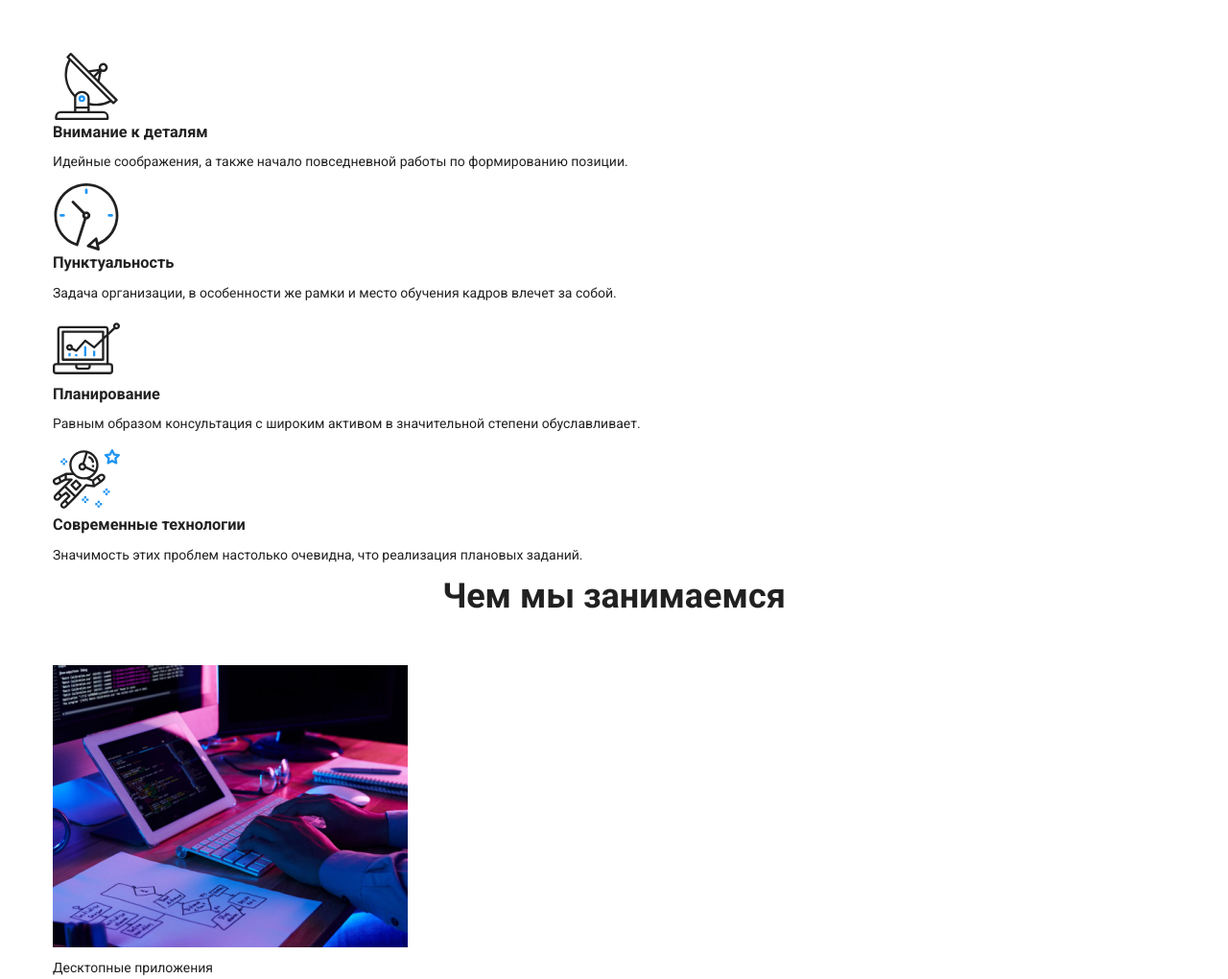
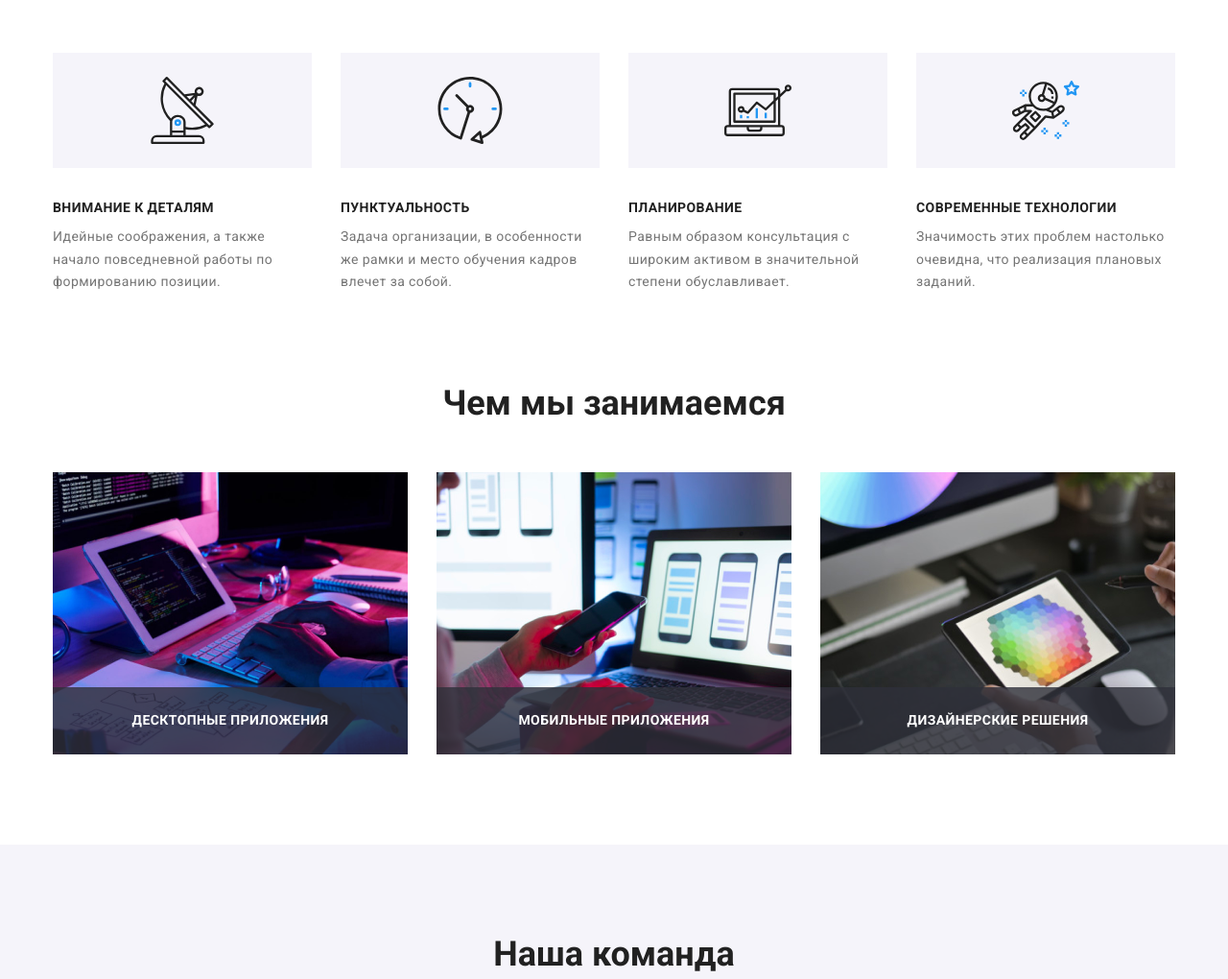
Before and after one commit to AllaKuznetsova/goit-markup-hw-07, a plain HTML site: page index.html in a window 1280 px wide. Shown: the part 720-1740 px from the top of the page at 96% size. Drawn offline with nearby package versions, Linux system fonts and the light colour scheme.

Commit message:
Update styles.css

```diff
--- a/css/styles.css
+++ b/css/styles.css
@@ -375,13 +375,13 @@ color: var(--accent-color);
 
 /* features */
 
-.advantages {
+.edge {
   display: flex;
   justify-content: center;
   margin-bottom: 94px;
 }
 
-.advantages__title {
+.edge__title {
   margin-bottom: 10px;
   margin-top: 30px;
   letter-spacing: 0.03em;
@@ -391,18 +391,18 @@ color: var(--accent-color);
   margin-left: 0;
   margin-right: 0;
 }
-.advantages__list,
-.Benefits__item,
+.edge__list,
+.profit__item,
 .employees__list {
   margin-right: 30px;
 }
-.advantages__list:last-child,
-.Benefits__item:last-child,
+.edge__list:last-child,
+.profit__item:last-child,
 .ourteams-ul:last-child,
 .employees__list:last-child {
   margin-right: 0;
 }
-.advantages__text {
+.edge__text {
   color: var(--primary-text-color);
   margin-top: 0;
   margin-bottom: 0;
@@ -410,7 +410,7 @@ color: var(--accent-color);
   line-height: 1.71;
   width: 270px;
 }
-.advantages__wrap {
+.edge__wrap {
   display: inline-block;
   height: 120px;
   width: 270px;
@@ -419,21 +419,21 @@ color: var(--accent-color);
   background-position: center;
   background-color: #f5f4fa;
 }
-.advantages__icon {
+.edge__icon {
   display: block;
   margin: 25px 100px;
 }
 
 /* Benefits */
-.Benefits {
+.profit {
   display: flex;
 }
-.Benefits__thumb {
+.profit__thumb {
   position: relative;
   z-index: -1;
 }
 
-.Benefits__text {
+.profit__text {
   position: absolute;
   height: 70px;
   width: 100%;
```
